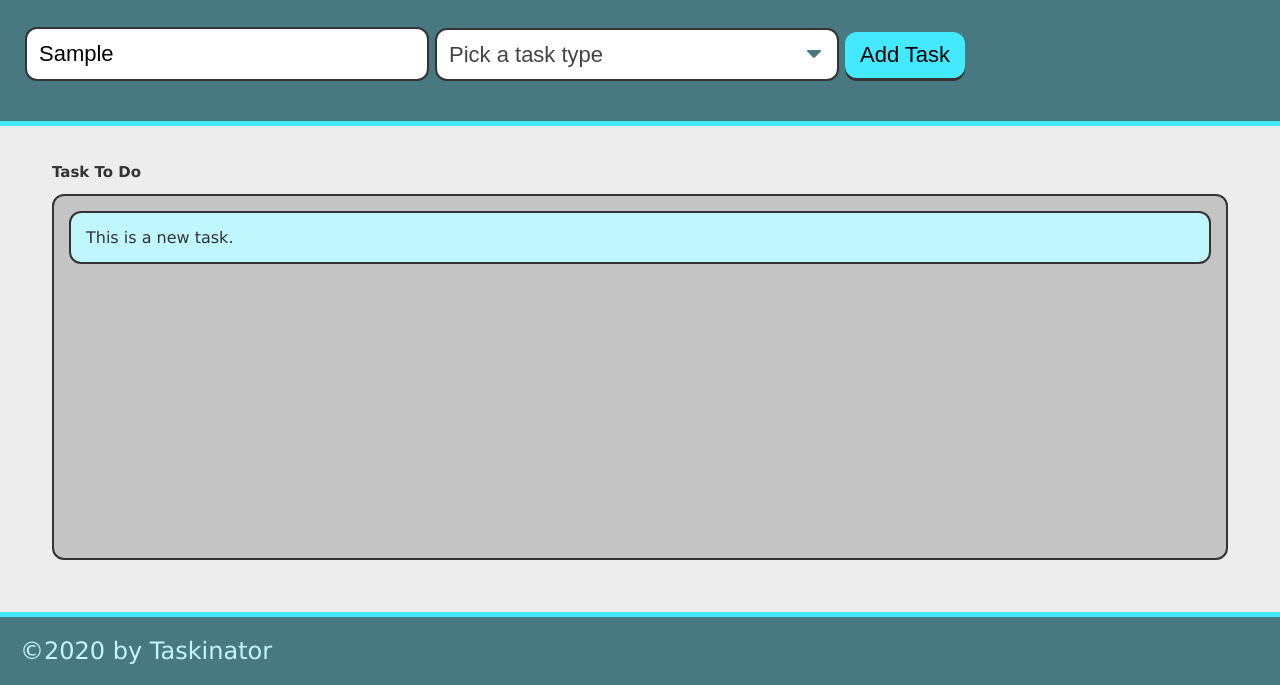
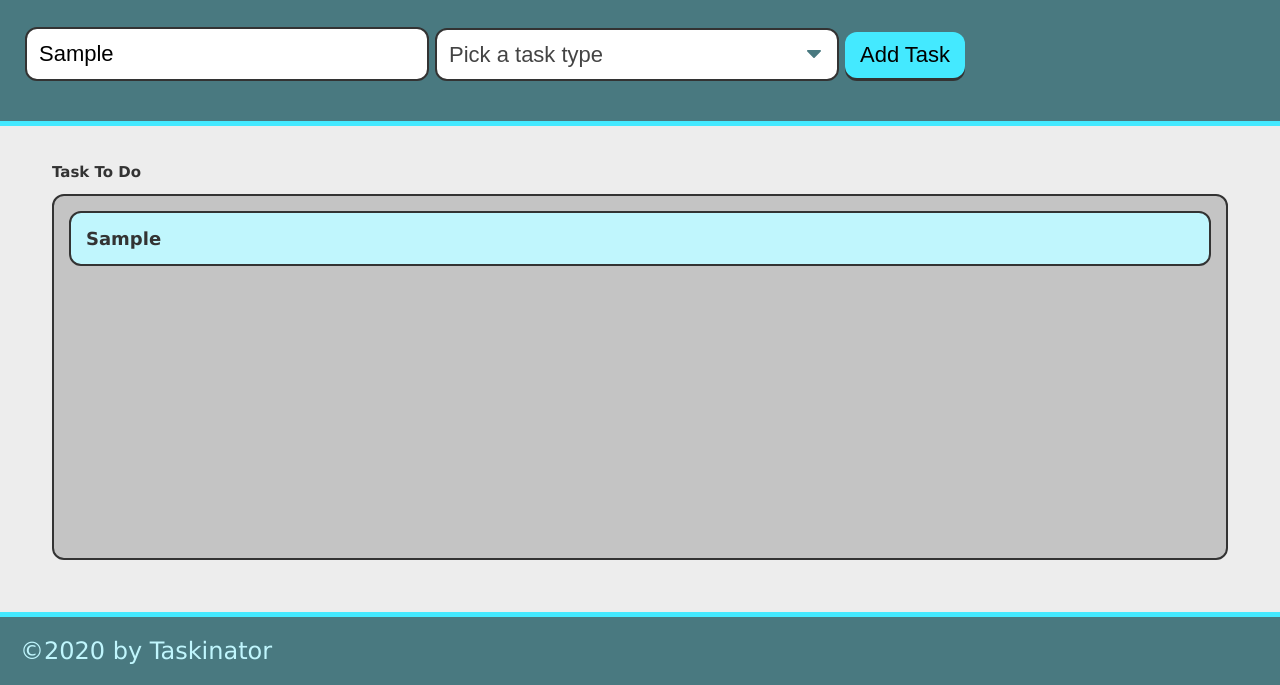
Before and after one commit to freezenleo/taskinator, a plain HTML site: page index.html in a window 1280 px wide. Both pictures are taken after typing "Sample" into the empty fields and a click on the button "Add Task". Shown: the part 115-800 px from the top of the page. Drawn offline with Linux system fonts and the light colour scheme.

Commit message:
add input item

```diff
--- a/assets/js/script.js
+++ b/assets/js/script.js
@@ -4,9 +4,22 @@ var tasksToDoEl = document.querySelector("#tasks-to-do");
 var createTaskHandler = function(event) {
     event.preventDefault();
 
+    var taskNameInput = document.querySelector("input[name='task-name']").value;
+    var taskTypeInput = document.querySelector("select[name='task-type']").value;
+
+    //create list item
     var listItemEl = document.createElement("li");
     listItemEl.className = "task-item";
-    listItemEl.textContent = "This is a new task.";
+
+    //create div to hold task info and add to list item
+    var taskInfoEl = document.createElement("div");
+    //git it a class name
+    taskInfoEl.className = "task-info";
+    // add HTML content to div
+    taskInfoEl.innerHTML = "<h3 class='task-name'>" + taskNameInput + "</h3><span class='task-type'>" + taskTypeInput + "</span>";
+
+    listItemEl.appendChild(taskInfoEl);
+    //add entire list item to list
     tasksToDoEl.appendChild(listItemEl);
 };
 
--- a/index.html
+++ b/index.html
@@ -13,7 +13,7 @@
         <p>Click the button below to add a new task!</p>
         <form id="task-form">
             <div class="form-group">
-                <input type="text" name="task-name" placeholder="Enter Task Name" />
+                <input type="text" name="task-name" class="text-input" placeholder="Enter Task Name" />
             </div>
             <div class="form-group">
                 <select name="task-type" class="select-dropdown">
```
